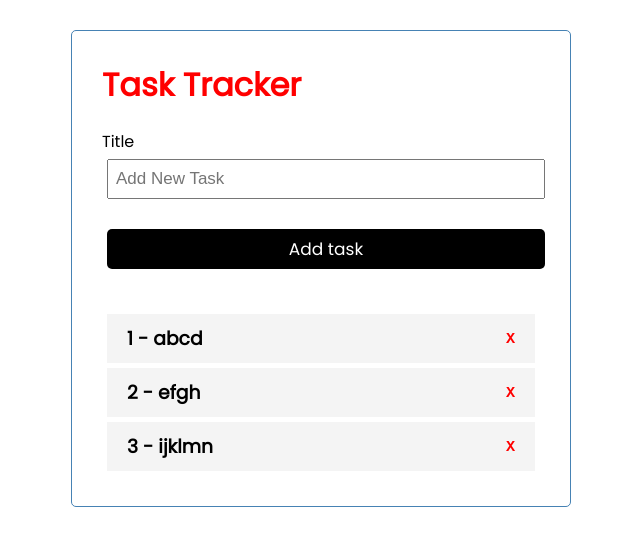
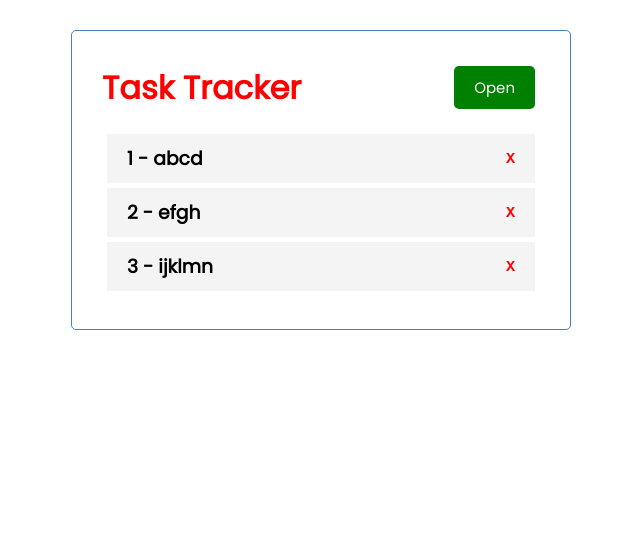
Before and after one commit to systemry420/re-react, a React (Create React App) app: page / in a window 1280 px wide. Shown: the top 546 px of the page, without its empty margins (319-959 px from the left). Built offline with nearby package versions, Linux system fonts and the light colour scheme.

Commit message:
add task & toggle form

```diff
--- a/src/App.js
+++ b/src/App.js
@@ -5,6 +5,7 @@ import Header from './comps/Header'
 import Tasks from './comps/Tasks';
 
 const App = () => {
+  const [showForm, setShowForm] = useState(false)
   const [tasks, setTasks] = useState(
     [
       { id: 1, title: 'abcd' },
@@ -17,10 +18,24 @@ const App = () => {
     setTasks(tasks.filter(t => t.id !== id))
   }
 
+  const addTask = (title) => {
+    const id = Math.floor(Math.random() * 100)
+    const obj = {id, title}
+
+    setTasks([...tasks, obj])
+  }
+
   return (
     <div className="container">
-      <Header title="Task Tracker" />
-      <AddTask />
+      <Header
+        onShowForm={() => setShowForm(!showForm)}
+        showForm={showForm}
+        title="Task Tracker"
+      />
+
+      {
+        showForm ? <AddTask addTask={addTask} /> : ''
+      }
 
       {
         tasks.length > 0 ? (
--- a/src/comps/AddTask.js
+++ b/src/comps/AddTask.js
@@ -1,11 +1,30 @@
 import React from 'react'
+import { useState } from 'react';
 
-const AddTask = () => {
+const AddTask = ({ addTask }) => {
+
+    const [title, setTitle] = useState('')
+
+    const onSubmit = (e) => {
+        e.preventDefault();
+
+        if (title === '') {
+            alert('please fill title')
+            return
+        }
+
+        addTask(title)
+        setTitle('')
+    }
+
     return (
-        <form className='add-form'>
+        <form className='add-form' onSubmit={onSubmit}>
             <div className='form-control'>
                 <label>Title</label>
-                <input type='text' placeholder='Add New Task' />
+                <input
+                    type='text'
+                    onChange={(e) => setTitle(e.target.value)}
+                    placeholder='Add New Task' />
             </div>
 
             <div className='form-control'>
--- a/src/comps/Header.js
+++ b/src/comps/Header.js
@@ -1,12 +1,15 @@
-const Header = (props) => {  //({ title })
-    const onClick = () => {
-        alert('hello')
-    }
-
+const Header = (props) => {
     return (
         <div className="header">
             <h1 style={{ color: 'red' }}>{props.title}</h1>
-            {/* <button onClick={onClick} className="btn">Add</button> */}
+            <button
+                onClick={props.onShowForm}
+                style={
+                    props.showForm ? {'background': 'red'} :
+                    {'background': 'green'} }
+                className="btn">
+                    {props.showForm ? 'Close' : 'Open'}
+            </button>
         </div>
     )
 }
```
